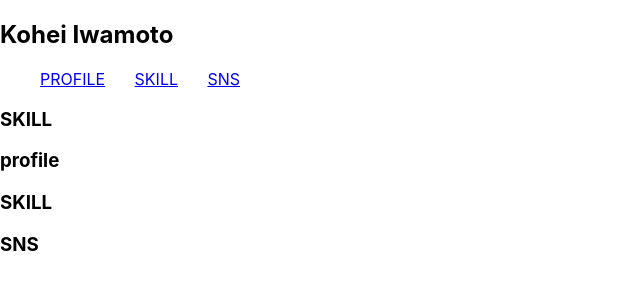
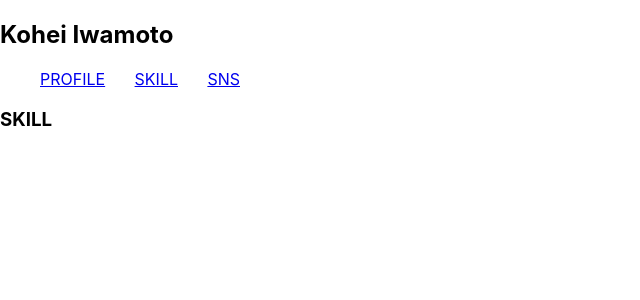
Before and after one commit to kohei-iwamoto-wa/profile, a React (Create React App) app: page /Skill in a window 1280 px wide. Shown: the top 300 px of the page, without its empty margins (0-640 px from the left). Built offline with nearby package versions, Linux system fonts and the light colour scheme.

Commit message:
FirstSinglePage

```diff
--- a/src/App.js
+++ b/src/App.js
@@ -21,8 +21,8 @@ class App extends Component {
           <h2>Kohei Iwamoto</h2>
            <ul>
              <li><Link to="/">PROFILE</Link></li>
-             <li><Link to="/">SKILL</Link></li>
-             <li><Link to="/">SNS</Link></li>
+             <li><Link to="/Skill">SKILL</Link></li>
+             <li><Link to="Sns/">SNS</Link></li>
            </ul>
            <Switch>
             <Route exact path="/" component={Profile} />
--- a/src/Skill.js
+++ b/src/Skill.js
@@ -3,7 +3,7 @@ import React, { Component } from 'react';
 class App extends Component {
   render(){
    return(
-     <div>
+     <div className="skill">
        <h3>SKILL</h3>
      </div>
     );
--- a/src/index.js
+++ b/src/index.js
@@ -10,10 +10,6 @@ import * as serviceWorker from './serviceWorker';
 ReactDOM.render(
   <div>
     <App />
-    <Profile />
-    <Skill />
-    <Sns />
-
  </div>,
 
  document.getElementById('root'));
```
